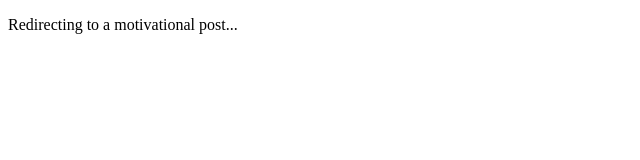
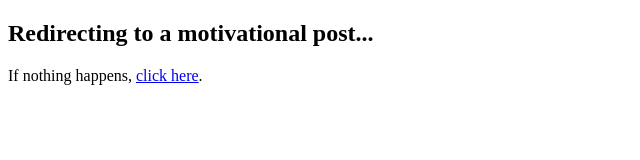
Before and after one commit to tcvmilvv/RNDM-URLs, a plain HTML site: page index.html in a window 1280 px wide. Shown: the whole page, without its empty margins (0-640 px from the left). Drawn offline with Linux system fonts and the light colour scheme.

Commit message:
Update index.html

```diff
--- a/index.html
+++ b/index.html
@@ -71,13 +71,16 @@
             "https://chibird.com/post/730746559992659969/big-chibird-motivation-to-start-your-week-off"
         ];
 
-        window.onload = function() {
+        function redirect() {
             const randomIndex = Math.floor(Math.random() * links.length);
             window.location.href = links[randomIndex];
-        };
+        }
+
+        setTimeout(redirect, 1000);  // Wait 1 second before redirecting
     </script>
 </head>
 <body>
-    <p>Redirecting to a motivational post...</p>
+    <h2>Redirecting to a motivational post...</h2>
+    <p>If nothing happens, <a href="#" onclick="redirect()">click here</a>.</p>
 </body>
 </html>
```
